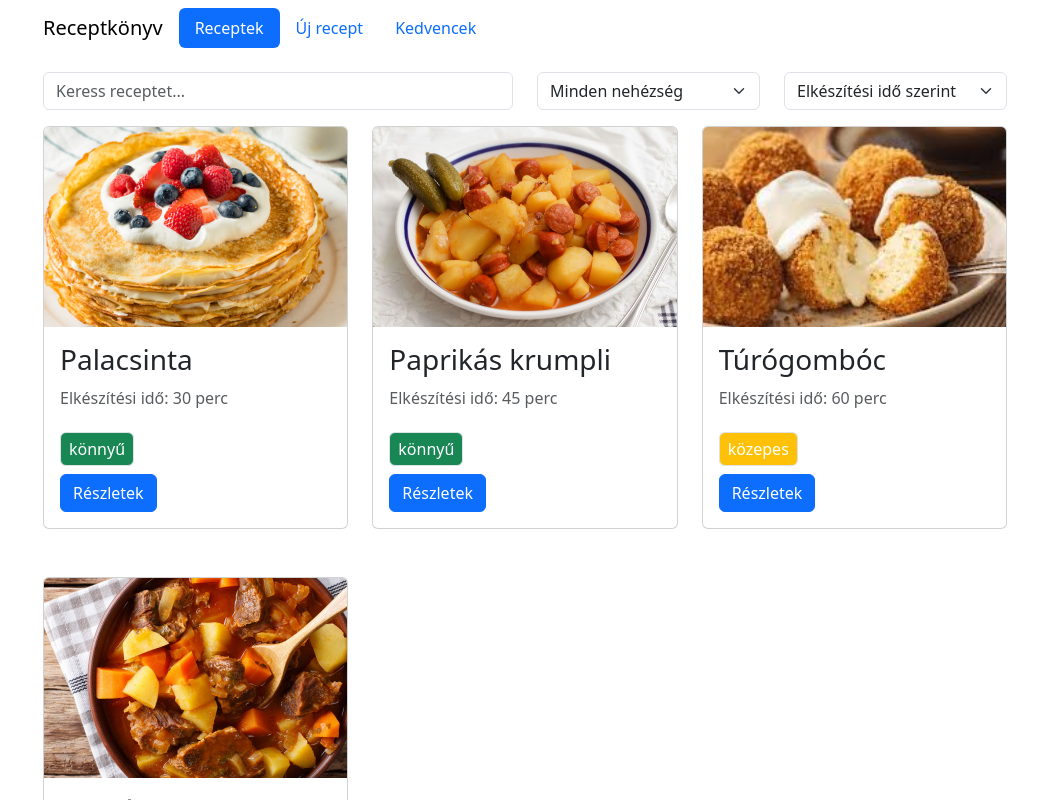
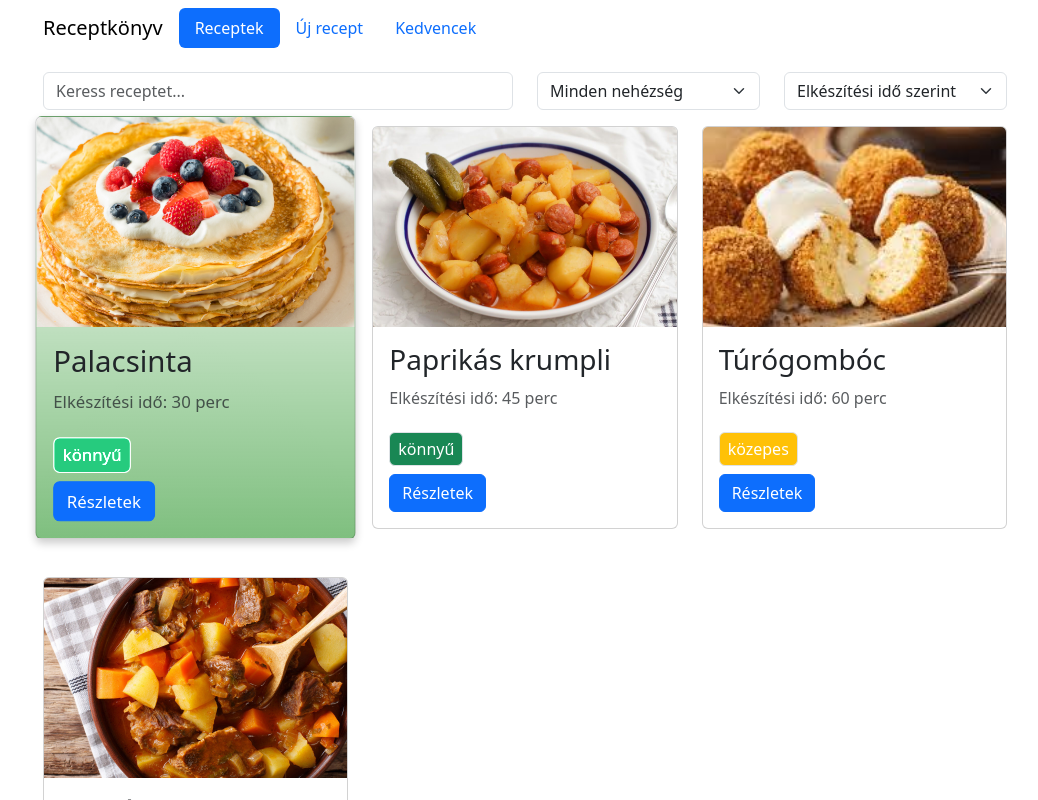
Before and after one commit to prakos2/receptkonyv, a Vue app: page / in a window 1280 px wide. In both pictures the pointer is over the element 364 px from the left and 327 px from the top of the page. Shown: the top 800 px of the page, without its empty margins (169-1207 px from the left). Built offline with nearby package versions, Linux system fonts and the light colour scheme.

Commit message:
Hover effektet teszt

```diff
--- a/src/components/RecipeCard.vue
+++ b/src/components/RecipeCard.vue
@@ -12,7 +12,7 @@ const props = defineProps({
   <div class="card" style="width: 600px;">
     <img :src="props.recipe.getImgURL()" class="card-img-top img-fluid" alt="...">
     <div class="card-body">
-      <h3 class="card-title mb-3">{{ props.recipe.getTitle() }}</h3>
+      <h3 class="card-title mb-3 textHoverEffect" :data-hover="props.recipe.getTitle()">{{ props.recipe.getTitle() }}</h3>
       <h6 class="card-subtitle mb-4 text-body-secondary">
         Elkészítési idő: {{ props.recipe.getTime() }} perc
       </h6>
@@ -20,7 +20,7 @@ const props = defineProps({
       <div class="d-flex flex-column align-items-start">
         <!-- Badge -->
         <p
-            class="btn text-white text-center border rounded px-2 py-1 mb-2"
+            class="text-white text-center border rounded px-2 py-1 mb-2 diff"
             :class="badges[props.recipe.getDifficulty()].class"
         >
           {{ badges[props.recipe.getDifficulty()].name }}
@@ -40,4 +40,19 @@ img {
   width: 599px;
   object-fit: cover;
 }
+/* hover effect */
+.card {
+  transition: all 0.3s;
+}
+.card:hover {
+  transform: scale(1.05);
+  box-shadow: 0 4px 8px rgba(0, 0, 0, 0.2);
+  background: linear-gradient(to top , rgba(0,128,0,0.5), rgba(255,255,255,1));
+
+
+
+}
+.card:hover .diff {
+  filter: brightness(150%);
+}
 </style>
```
